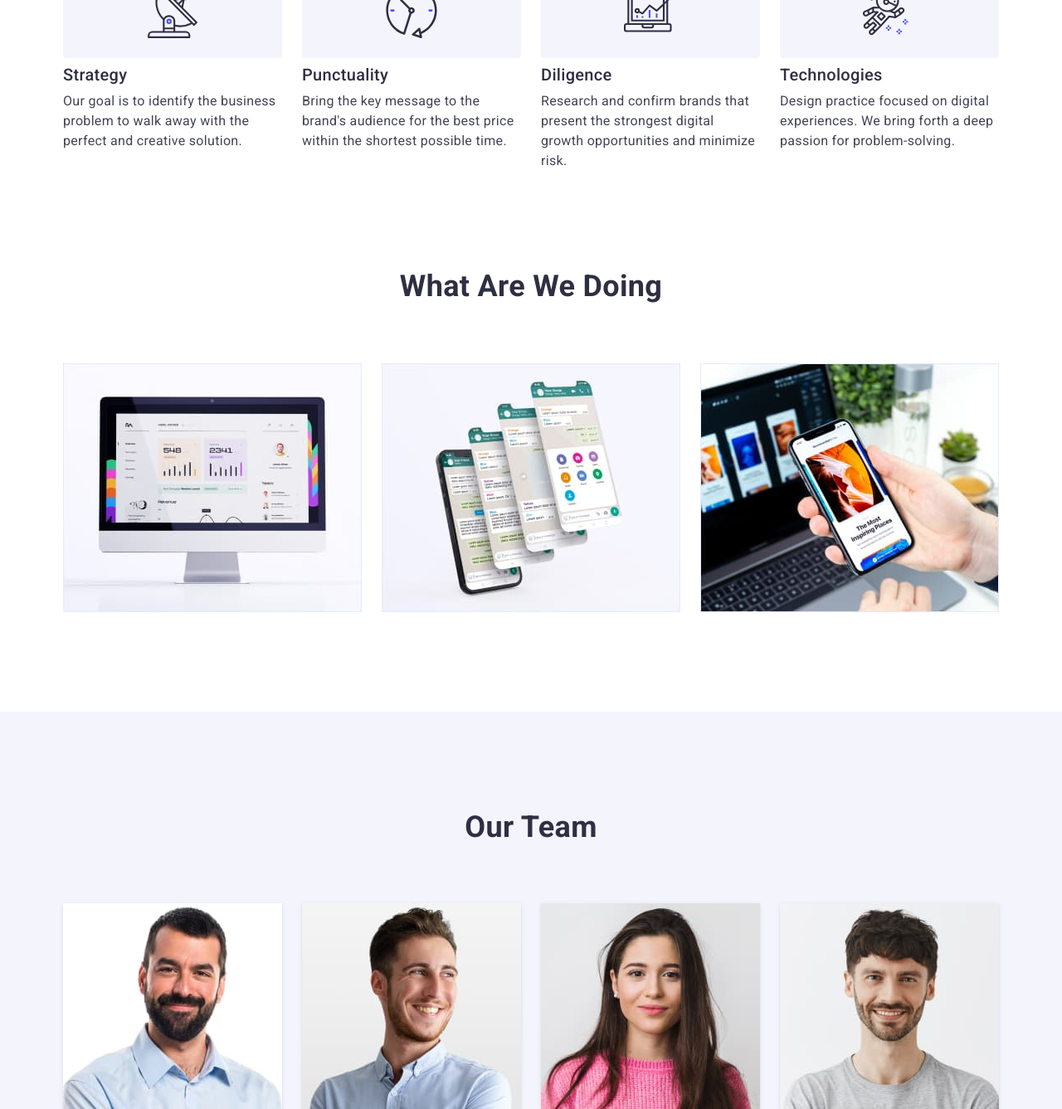
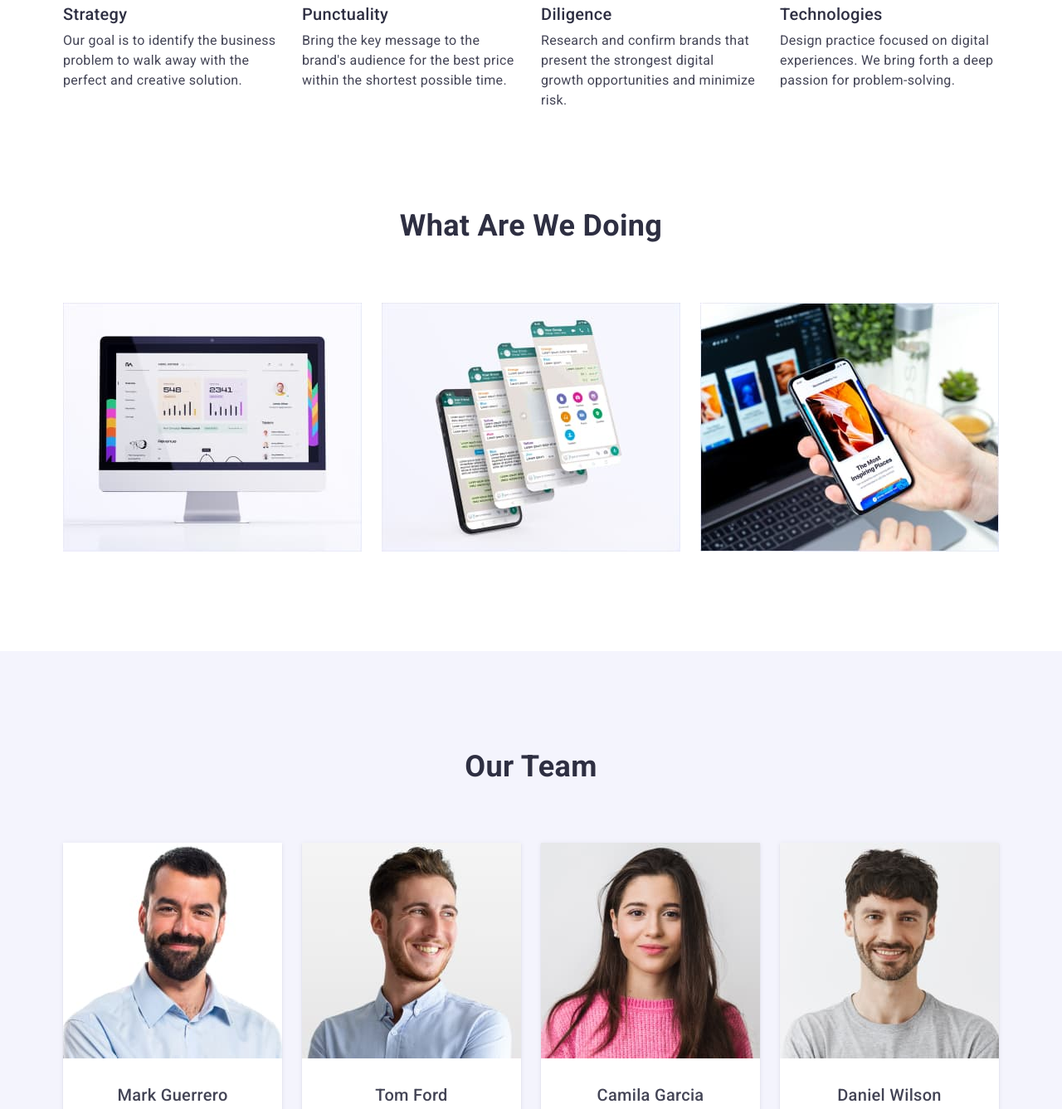
Before and after one commit to Vorzelskiy/sashko-goit-markup-hw-07, a plain HTML site: page index.html in a window 1280 px wide. Shown: the part 838-2175 px from the top of the page at 83% size. Drawn offline with nearby package versions, Linux system fonts and the light colour scheme.

Commit message:
hw7
mobile index html

```diff
--- a/css/styles.css
+++ b/css/styles.css
@@ -94,11 +94,27 @@ body {
 
 /* ______________________________________________________CONTAINER */
 .container {
-  max-width: 1158px;
-  padding: 0 15px;
+  max-width: 480px;
+  padding: 0 16px;
   margin: 0 auto;
 }
 
+@media only screen and (min-width: 768px) {
+  .container {
+    max-width: 768px;
+  }
+}
+
+@media only screen and (min-width: 1200px) {
+  .container {
+    max-width: 1158px;
+    padding: 0 15px;
+  }
+}
+
+/* max-width: 1158px;
+  padding: 0 15px;
+  margin: 0 auto; */
 /* _______________________________________________________LOGO */
 
 .logo {
@@ -205,12 +221,12 @@ body {
 }
 
 /*_______________________________________________________ hero */
-
+/* mobile screen */
 .hero {
-  padding-top: 188px;
-  padding-bottom: 188px;
+  padding-top: 112px;
+  padding-bottom: 112px;
   text-align: center;
-  max-width: 1440px;
+  max-width: 428px;
   margin-left: auto;
   margin-right: auto;
   background-color: var(--title-text-color);
@@ -224,33 +240,89 @@ body {
   background-position: center;
   background-size: cover;
 }
+
+@media only screen and (min-width: 768px) {
+  .hero {
+    min-width: 768px;
+  }
+}
+
+@media only screen and (min-width: 1200px) {
+  .hero {
+    padding-top: 188px;
+    padding-bottom: 188px;
+    max-width: 1440px;
+  }
+}
+
+/* mobile screen */
 .hero-title {
-  margin-bottom: 48px;
+  margin-bottom: 72px;
+  font-weight: 700;
+  font-size: 36px;
+  color: var(--main-bg-color);
 
-  color: var(--main-bg-color);
-  font-size: 56px;
   line-height: 1.1;
   text-align: center;
 }
 
+@media only screen and (min-width: 768px) {
+  .hero-title {
+    margin-bottom: 36px;
+    font-size: 56px;
+  }
+}
+
+@media only screen and (min-width: 1200px) {
+  .hero-title {
+    margin-bottom: 48px;
+  }
+}
+
 /*______________________________________________________ features */
+/* mobile screen */
+.section {
+  padding: 96px 0;
+}
 
+@media only screen and (min-width: 1200px) {
   .section {
     padding: 120px 0;
   }
+}
 
+/* mobile-screen */
+
+@media only screen and (min-width: 768px) {
   .feature-list {
     display: flex;
-  justify-content: space-between;
+    flex-wrap: wrap;
+  }
+}
+@media only screen and (min-width: 1200px) {
+  .feature-list {
     gap: 24px;
   }
+}
+.feature-list-item {
+  max-width: 396px;
 
-.feature-list-item {
-  width: 264px;
+  margin-left: auto;
+  margin-right: auto;
+  margin-bottom: 72px;
 }
 
-.feature-list-item:nth-child(4n) {
-  margin-right: 0;
+@media only screen and (min-width: 728px) {
+  .feature-list-item {
+    max-width: 356px;
+  }
+}
+
+@media only screen and (min-width: 1200px) {
+  .feature-list-item {
+    max-width: 264px;
+    margin-bottom: 0;
+  }
 }
 
 .subtitle {
@@ -262,6 +334,31 @@ body {
   line-height: 1.2;
 }
 
+/* mobile screen */
+.features-subtitle {
+  margin: 8px 0;
+
+  color: var(--title-text-color);
+  font-weight: 700;
+  font-size: 36px;
+  line-height: 1.1;
+  text-align: center;
+  text-transform: capitalize;
+}
+
+@media only screen and (min-width: 678px) {
+  .features-subtitle {
+    margin: 8px 0;
+
+    color: var(--title-text-color);
+    font-weight: 700;
+    font-size: 36px;
+    line-height: 1.2;
+    text-align: left;
+  }
+}
+
+@media only screen and (min-width: 1200px) {
   .features-subtitle {
     margin: 8px 0;
 
@@ -270,7 +367,19 @@ body {
     font-size: 20px;
     line-height: 1.2;
   }
+}
 
+.feature-list-text {
+  font-weight: 500;
+}
+
+@media only screen and (min-width: 1200px) {
+  .feature-list-text {
+    font-weight: 400;
+  }
+}
+
+@media only screen and (min-width: 1200px) {
   .feature-box {
     display: flex;
     justify-content: center;
@@ -280,6 +389,7 @@ body {
 
     background-color: var(--light);
     border-radius: 4px;
+  }
 }
 
 .visually-hidden {
@@ -295,10 +405,22 @@ body {
   clip: rect(0 0 0 0);
   overflow: hidden;
 }
+/* mobila screen */
+@media (max-width: 1200px) {
+  .feature-icon {
+    display: none;
+  }
+}
 
 /*_____________________________________________________ work */
+
+@media screen and (max-width: 1200px) {
   .work-section {
-  padding-top: 0;
+    display: none;
+  }
+}
+.work-section {
+  padding-bottom: 120px;
 }
 
 .section-title {
@@ -330,15 +452,44 @@ body {
 
 .team-list {
   display: flex;
-  gap: var(--card-set-gap);
+  flex-wrap: wrap;
 }
 
+@media only screen and (min-width: 768px) {
+  .team-list {
+    gap: 24px;
+    justify-content: center;
+  }
+}
+
+@media only screen and (min-width: 1200px) {
+  .team-list {
+    justify-content: center;
+  }
+}
 .team-list-item {
-  flex-basis: calc((100%-24px * 3) / 4);
+  margin-left: auto;
+  margin-right: auto;
+
+  max-width: 264px;
+  margin-bottom: 72px;
+
   background-color: var(--main-bg-color);
   box-shadow: 0px 1px 6px rgba(46, 47, 66, 0.08),
     0px 1px 1px rgba(46, 47, 66, 0.16), 0px 2px 1px rgba(46, 47, 66, 0.08);
   border-radius: 0px 0px 4px 4px;
+}
+@media only screen and (min-width: 768px) {
+  .team-list-item {
+    margin-bottom: 64px;
+    margin-left: 0;
+    margin-right: 0;
+  }
+}
+
+@media only screen and (min-width: 1200px) {
+  .team-list-item {
+  }
 }
 
 .team-item-content {
@@ -446,8 +597,15 @@ body {
 /*_____________________________________________________ CUSTUMERS */
 .custumers-box {
   display: flex;
+  flex-wrap: wrap;
   justify-content: center;
+  gap: 16px;
+}
+
+@media only screen and (min-width: 768px) {
+  .custumers-box {
     gap: 24px;
+  }
 }
 
 .custumers-link {
--- a/index.html
+++ b/index.html
@@ -19,7 +19,7 @@
   </head>
   <body>
     <!-- header -->
-    <header class="header">
+    <!-- <header class="header">
       <div class="container main-header">
         <nav class="header-nav">
           <a href="./index.html" class="logo"
@@ -62,7 +62,7 @@
           </ul>
         </address>
       </div>
-    </header>
+    </header> -->
     <main>
       <!-- hero -->
       <section class="hero">
@@ -85,11 +85,13 @@
                   <use href="./images/icons.svg#antenna"></use>
                 </svg>
               </div>
+              <div feature-item-content>
                 <h3 class="features-subtitle">Strategy</h3>
                 <p class="feature-list-text">
                   Our goal is to identify the business problem to walk away with
                   the perfect and creative solution.
                 </p>
+              </div>
             </li>
             <li class="feature-list-item">
               <div class="feature-box">
@@ -97,11 +99,13 @@
                   <use href="./images/icons.svg#clock"></use>
                 </svg>
               </div>
+              <div feature-item-content>
                 <h3 class="features-subtitle">Punctuality</h3>
                 <p class="feature-list-text">
-                Bring the key message to the brand's audience for the best price
-                within the shortest possible time.
+                  Bring the key message to the brand's audience for the best
+                  price within the shortest possible time.
                 </p>
+              </div>
             </li>
             <li class="feature-list-item">
               <div class="feature-box">
@@ -109,11 +113,13 @@
                   <use href="./images/icons.svg#diagram"></use>
                 </svg>
               </div>
+              <div feature-item-content>
                 <h3 class="features-subtitle">Diligence</h3>
                 <p class="feature-list-text">
                   Research and confirm brands that present the strongest digital
                   growth opportunities and minimize risk.
                 </p>
+              </div>
             </li>
             <li class="feature-list-item">
               <div class="feature-box">
@@ -121,18 +127,20 @@
                   <use href="./images/icons.svg#astronaut"></use>
                 </svg>
               </div>
+              <div feature-item-content>
                 <h3 class="features-subtitle">Technologies</h3>
                 <p class="feature-list-text">
-                Design practice focused on digital experiences. We bring forth a
-                deep passion for problem-solving.
+                  Design practice focused on digital experiences. We bring forth
+                  a deep passion for problem-solving.
                 </p>
+              </div>
             </li>
           </ul>
         </div>
       </section>
 
       <!-- work examples -->
-      <section class="section work-section">
+      <section class="work-section">
         <div class="container">
           <h2 class="section-title">What are we doing</h2>
           <ul class="work-list">
@@ -542,7 +550,7 @@
             </ul>
           </div>
           <div class="footer-form-box">
-            <h3 class="subtitle-footer">Subscribe</h3>
+            <div><h3 class="subtitle-footer">Subscribe</h3></div>
             <form class="footer-form">
               <input
                 class="footer-form-input"
@@ -563,7 +571,7 @@
     </footer>
 
     <!-- modal window -->
-    <div class="backdrop is-hidden" data-modal>
+    <!-- <div class="backdrop is-hidden" data-modal>
       <div class="modal">
         <button class="modal-btn" type="button" data-modal-close>
           <svg class="modal-icon" width="8" height="8">
@@ -637,7 +645,7 @@
           <button type="submit" class="btn-modal btn">Send</button>
         </form>
       </div>
-    </div>
+    </div> -->
     <script src="./js/modal.js"></script>
   </body>
 </html>
```
Lines whose indentation alone changed are shown as unchanged.
